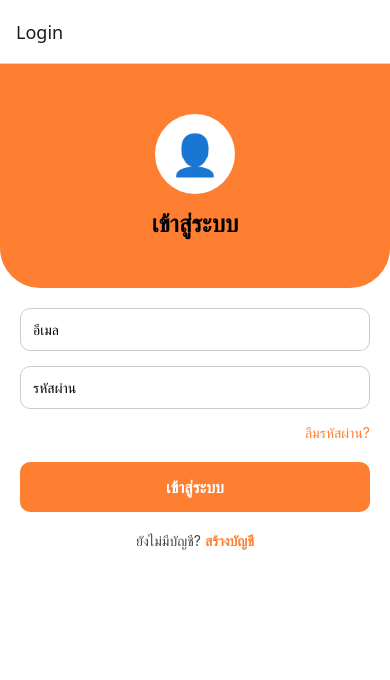
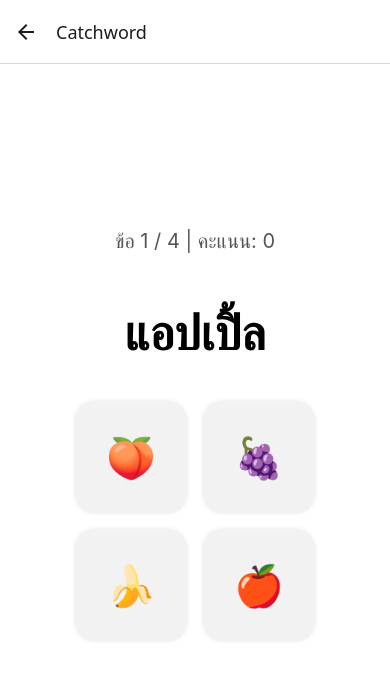
Before and after one commit to KhaNomThai/BrainFit, a React Native app: screen /Catchword in a window 390 px wide. Shown: the top 680 px of the page. Built offline with nearby package versions, Linux system fonts and the light colour scheme; no server answers.

Commit message:
เพิ่มเกม จับคู่คำเข้ามา

```diff
--- a/App.js
+++ b/App.js
@@ -5,9 +5,11 @@ import { auth, db } from "./firebase";
 import { onAuthStateChanged } from "firebase/auth";
 import { doc, getDoc } from "firebase/firestore";
 
+//import File Game
+import FastMath from "./screens/Gamescreen/FastMath";
+import SoundRecognize from "./screens/Gamescreen/SoundRecognize";
+import Catchword from "./screens/Gamescreen/Catchword";
 
-import FastMath from "./screens/Gamescreen/FastMath";   // ✅ แก้ path ตรงนี้
-import SoundRecognize from "./screens/Gamescreen/SoundRecognize";
 import LoginScreen from "./screens/LoginScreen";
 import RegisterScreen from "./screens/RegisterScreen";
 import ProfileSetupScreen from "./screens/ProfileSetupScreen";
@@ -36,9 +38,7 @@ export default function App() {
     return unsubscribe;
   }, []);
 
-  if (!initialRoute) {
-    return null; // หรือ spinner โหลด
-  }
+  if (!initialRoute) return null; // หรือแสดง Spinner
 
   return (
     <NavigationContainer>
@@ -46,14 +46,11 @@ export default function App() {
         <Stack.Screen name="Login" component={LoginScreen} />
         <Stack.Screen name="Register" component={RegisterScreen} />
         <Stack.Screen name="ProfileSetup" component={ProfileSetupScreen} />
-        <Stack.Screen
-          name="MainTabs"
-          component={MainTabs}
-          options={{ headerShown: false }}
-        />
+        <Stack.Screen name="MainTabs" component={MainTabs} options={{ headerShown: false }} />
         <Stack.Screen name="GameScreen" component={GameScreen} />
         <Stack.Screen name="FastMath" component={FastMath} />
         <Stack.Screen name="SoundRecognize" component={SoundRecognize} />
+        <Stack.Screen name="Catchword" component={Catchword} />
       </Stack.Navigator>
     </NavigationContainer>
   );
--- a/screens/GameScreen.js
+++ b/screens/GameScreen.js
@@ -42,7 +42,7 @@ export default function GameScreen({ navigation }) {
             text="เกมจับคู่คำ"
             color="#DCE6FF"
             fontScale={fontScale}
-            onPress={() => navigation.navigate("WordCatch")}
+            onPress={() => navigation.navigate("Catchword")}
           />
           <GameItem
             icon="🪢"
--- /dev/null
+++ b/screens/Gamescreen/Catchword.js
@@ -0,0 +1,157 @@
+import React, { useMemo, useState } from "react";
+import { View, Text, TouchableOpacity, StyleSheet } from "react-native";
+
+// สุ่ม
+const shuffle = (arr) => [...arr].sort(() => Math.random() - 0.5);
+
+export default function Catchword({ navigation }) {
+  const bank = useMemo(
+    () =>
+      shuffle([
+        { word: "แอปเปิ้ล", correct: "🍎", choices: ["🍎", "🍌", "🍇", "🍑"] },
+        { word: "หมา", correct: "🐶", choices: ["🐶", "🐱", "🐭", "🐹"] },
+        { word: "พระอาทิตย์", correct: "☀️", choices: ["🌧️", "☀️", "⛄", "🌙"] },
+        { word: "พิซซ่า", correct: "🍕", choices: ["🍔", "🍟", "🍕", "🌭"] },
+      ]),
+    []
+  );
+
+  const [index, setIndex] = useState(0);
+  const [score, setScore] = useState(0);
+  const [picked, setPicked] = useState(null);
+  const [isCorrect, setIsCorrect] = useState(null);
+
+  const total = bank.length;
+  const q = bank[index];
+  const choices = useMemo(() => shuffle(q.choices), [index]);
+
+  const choose = (emoji) => {
+    if (picked) return;
+    setPicked(emoji);
+    const ok = emoji === q.correct;
+    setIsCorrect(ok);
+    if (ok) setScore((s) => s + 1);
+  };
+
+  const next = () => {
+    if (index < total - 1) {
+      setIndex((i) => i + 1);
+      setPicked(null);
+      setIsCorrect(null);
+    }
+  };
+
+  if (index === total - 1 && picked && isCorrect !== null) {
+    return (
+      <View style={styles.container}>
+        <Text style={styles.title}>🎉 จบเกม!</Text>
+        <Text style={styles.result}>คะแนนของคุณ: {score} / {total}</Text>
+
+        <TouchableOpacity
+          style={[styles.btn, styles.primary]}
+          onPress={() => {
+            setIndex(0);
+            setScore(0);
+            setPicked(null);
+            setIsCorrect(null);
+          }}
+        >
+          <Text style={styles.btnText}>เล่นอีกครั้ง</Text>
+        </TouchableOpacity>
+
+        <TouchableOpacity
+          style={[styles.btn, styles.secondary]}
+          onPress={() => navigation?.goBack?.()}
+        >
+          <Text style={styles.btnText}>กลับเมนูเกม</Text>
+        </TouchableOpacity>
+      </View>
+    );
+  }
+
+  return (
+    <View style={styles.container}>
+      {/* ส่วนหัว */}
+      <Text style={styles.progress}>
+        ข้อ {index + 1} / {total} | คะแนน: {score}
+      </Text>
+
+      {/* คำศัพท์ */}
+      <Text style={styles.word}>{q.word}</Text>
+
+      {/* ตัวเลือกอีโมจิ (2x2 grid) */}
+      <View style={styles.choicesGrid}>
+        {choices.map((em, i) => {
+          const isPicked = picked === em;
+          let bg = "#f2f2f2";
+          if (isPicked && isCorrect === true) bg = "#2ecc71";
+          if (isPicked && isCorrect === false) bg = "#e74c3c";
+
+          return (
+            <TouchableOpacity
+              key={i}
+              style={[styles.choice, { backgroundColor: bg }]}
+              onPress={() => choose(em)}
+            >
+              <Text style={styles.choiceEmoji}>{em}</Text>
+            </TouchableOpacity>
+          );
+        })}
+      </View>
+
+      {picked && index < total - 1 && (
+        <TouchableOpacity style={[styles.btn, styles.primary]} onPress={next}>
+          <Text style={styles.btnText}>ข้อต่อไป ▶</Text>
+        </TouchableOpacity>
+      )}
+    </View>
+  );
+}
+
+const styles = StyleSheet.create({
+  container: {
+    flex: 1, justifyContent: "center", alignItems: "center",
+    padding: 20, backgroundColor: "#fff"
+  },
+  progress: { fontSize: 20, marginBottom: 20, color: "#555" },
+  title: { fontSize: 32, fontWeight: "bold", marginBottom: 10 },
+  result: { fontSize: 24, marginBottom: 20 },
+  word: {
+    fontSize: 48,
+    fontWeight: "bold",
+    marginVertical: 30,
+    textAlign: "center",
+  },
+  choicesGrid: {
+    width: "80%",
+    flexDirection: "row",
+    flexWrap: "wrap",            // ✅ ทำให้ขึ้นบรรทัดใหม่
+    justifyContent: "center",
+    marginBottom: 30,
+  },
+  choice: {
+    width: "40%",                // ✅ 2 ปุ่มต่อแถว
+    aspectRatio: 1,              // ✅ ทำให้เป็นสี่เหลี่ยมจัตุรัส
+    borderRadius: 20,
+    justifyContent: "center",
+    alignItems: "center",
+    backgroundColor: "#f2f2f2",
+    margin: 8,
+    shadowColor: "#000",
+    shadowOpacity: 0.1,
+    shadowRadius: 4,
+    elevation: 3,
+  },
+  choiceEmoji: { fontSize: 40 },
+  btn: {
+    paddingVertical: 14,
+    paddingHorizontal: 22,
+    borderRadius: 12,
+    marginTop: 12,
+    alignItems: "center",
+    minWidth: 200,
+  },
+  primary: { backgroundColor: "#ff7f32" },
+  secondary: { backgroundColor: "#8e8e8e" },
+  btnText: { color: "#fff", fontSize: 20, fontWeight: "bold" },
+});
```
